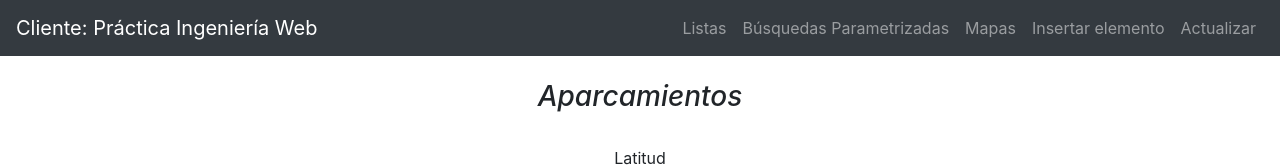
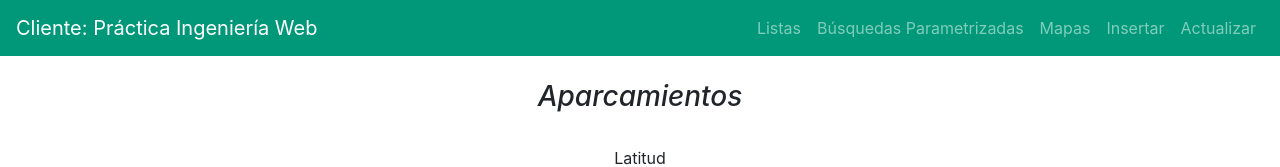
Before and after one commit to danijlg/IW-API-REST-B7, a React (Create React App) app in the folder frontend/: page /mapas in a window 1280 px wide. Shown: the top 167 px of the page. Built offline with nearby package versions, Linux system fonts and the light colour scheme; no server answers.

Commit message:
Estilo modificado

```diff
--- /dev/null
+++ b/frontend/src/Navbar.css
@@ -0,0 +1,3 @@
+.color-nav {
+    background-color: #009879;
+}
--- a/frontend/src/Navbar.js
+++ b/frontend/src/Navbar.js
@@ -7,7 +7,7 @@ import AppList from "./components/ListsApp";
 import AppMap from "./components/MapsApp";
 import AppParametrized from "./components/ParametrizedApp";
 import AppPost from "./components/PostsApp";
-// import "./stylesheets/NavBar.css";
+import "./Navbar.css";
 
 class NavBar extends Component {
   state = {};
@@ -15,7 +15,7 @@ class NavBar extends Component {
     return (
       <div>
         <div id="bar">
-          <Navbar bg={"dark"} variant={"dark"}>
+          <Navbar className="color-nav" variant={"dark"}>
             <Navbar.Brand as={Link} to={"/"}>
             Cliente: Práctica Ingeniería Web
             </Navbar.Brand>
@@ -33,7 +33,7 @@ class NavBar extends Component {
                 Mapas
               </Nav.Link>
               <Nav.Link as={Link} to="/posts">
-                Insertar elemento
+                Insertar
               </Nav.Link>
               <Nav.Link as={Link} to="/actualizar">
                 Actualizar
--- a/frontend/src/components/MapsApp.js
+++ b/frontend/src/components/MapsApp.js
@@ -127,9 +127,9 @@ function AppMap() {
         <br/><br/>
         <div>
           <h3>Atascos</h3><br/>
-          Latitud <br/><input id="latRadAt" type="text" placeholder='Inserte una latitud válida'></input><br/>
-          Longitud <br/><input id="lonRadAt" type="text" placeholder='Inserte una longitud válida'></input><br/>
-          Radio <br/><input id="radRadAt" type="text" placeholder='Inserte un radio positivo'></input><br/>
+          Latitud <br/><input id="latRadAt" type="text" placeholder='Inserte una latitud válida'></input><br/><br/>
+          Longitud <br/><input id="lonRadAt" type="text" placeholder='Inserte una longitud válida'></input><br/><br/>
+          Radio <br/><input id="radRadAt" type="text" placeholder='Inserte un radio positivo'></input><br/><br/>
           <button onClick={(evt) => {getAtascos();}}>Busqueda atascos</button><br/><br/>
           <button onClick={(evt) => {getAtascosRadio();}}>Busqueda atascos en un radio</button><br/><br/>
           <button onClick={(evt) => {getAtascosCerca();}}>Busqueda atasco mas cercano</button><br/><br/>
```
